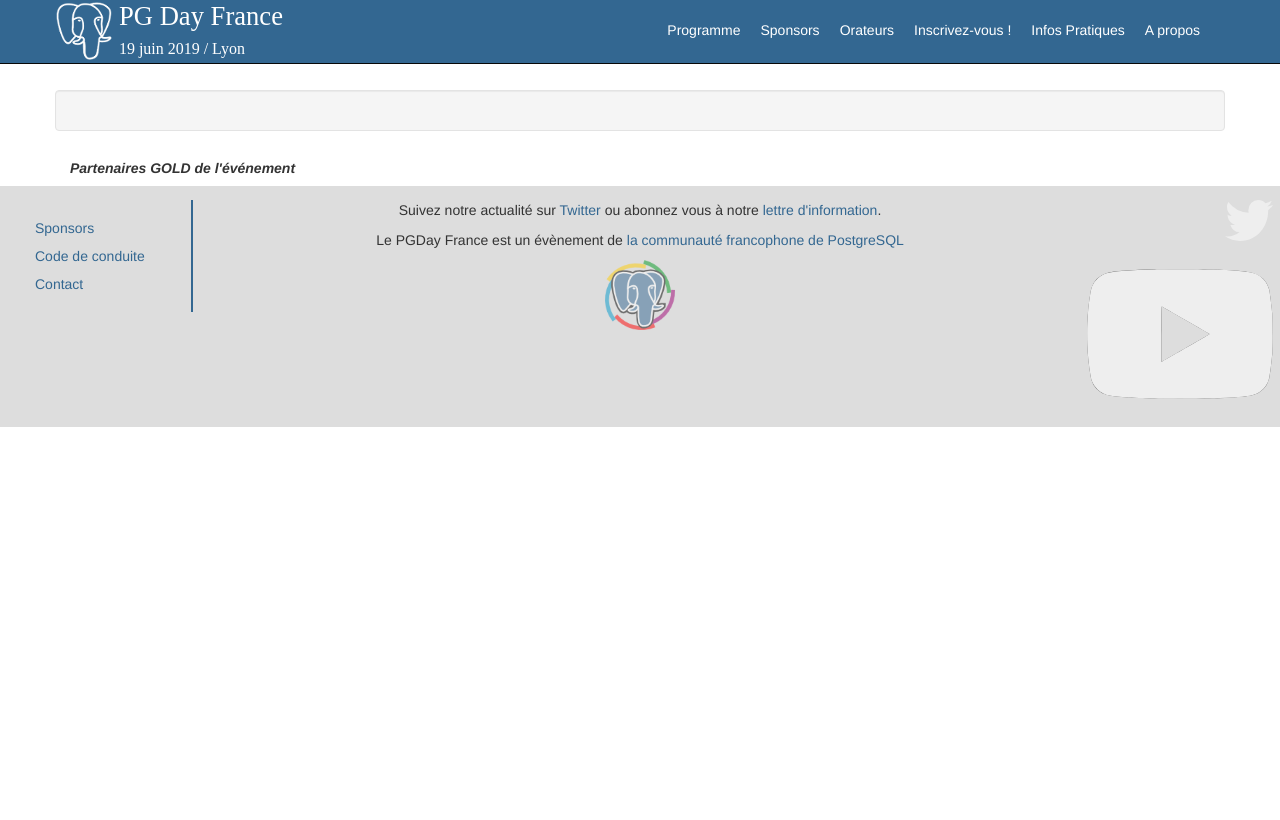
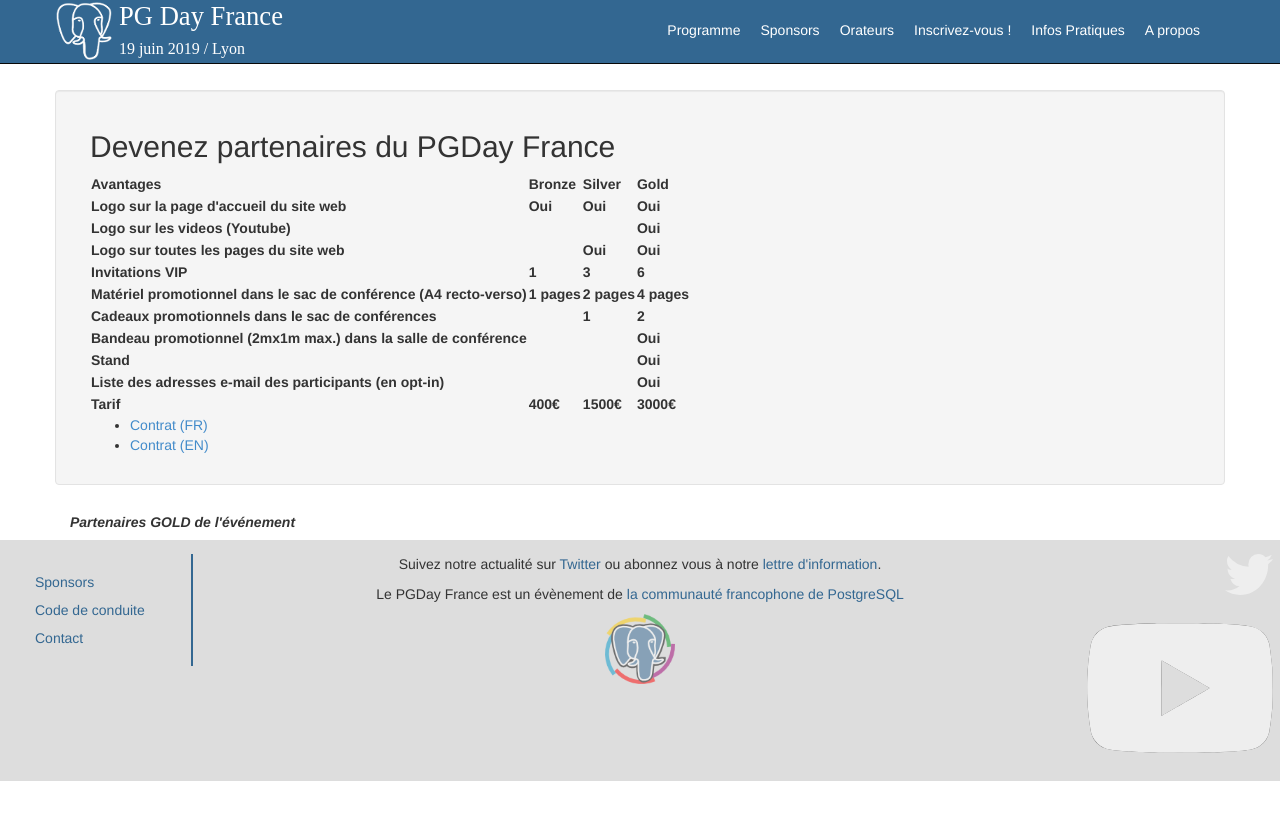
Before and after one commit to postgresqlfr/2024.pgday.fr, a Jekyll site: the page built from sponsors.html, in a window 1280 px wide. Shown: the top 820 px of the page. Built offline with Jekyll 4.4.1, drawn with Linux system fonts in a browser that asks for light colours.

Commit message:
Ajout d'informations dans la page sponsors

```diff
--- a/sponsors.html
+++ b/sponsors.html
@@ -2,6 +2,92 @@
 layout: 1colonne
 title: Partenaires
 ---
+
+<h2>
+  Devenez partenaires du PGDay France
+</h2>
+
+<table>
+  <thead>
+    <tr>
+      <th>Avantages</th>
+      <th>Bronze</th>
+      <th>Silver</th>
+      <th>Gold</th>
+    </tr>
+  </thead>
+  <tr>
+    <th>Logo sur la page d'accueil du site web</th>
+    <th>Oui</th>
+    <th>Oui</th>
+    <th>Oui</th>
+  </tr>
+  <tr>
+    <th>Logo sur les videos (Youtube)</th>
+    <th></th>
+    <th></th>
+    <th>Oui</th>
+  </tr>
+  <tr>
+    <th>Logo sur toutes les pages du site web</th>
+    <th></th>
+    <th>Oui</th>
+    <th>Oui</th>
+  </tr>
+  <tr>
+    <th>Invitations VIP</th>
+    <th>1</th>
+    <th>3</th>
+    <th>6</th>
+  </tr>
+
+  <tr>
+    <th>Matériel promotionnel dans le sac de conférence (A4 recto-verso)</th>
+    <th>1 pages</th>
+    <th>2 pages</th>
+    <th>4 pages</th>
+  </tr>
+  <tr>
+    <th>Cadeaux promotionnels dans le sac de conférences</th>
+    <th></th>
+    <th>1</th>
+    <th>2</th>
+  </tr>
+  <tr>
+    <th>Bandeau promotionnel (2mx1m max.) dans la salle de conférence</th>
+    <th></th>
+    <th></th>
+    <th>Oui</th>
+  </tr>
+  <tr>
+    <th>Stand</th>
+    <th></th>
+    <th></th>
+    <th>Oui</th>
+  </tr>
+  <tr>
+    <th>Liste des adresses e-mail des participants (en opt-in)</th>
+    <th></th>
+    <th></th>
+    <th>Oui</th>
+  </tr>
+  <tr>
+      <th>Tarif</th>
+      <th>400€</th>
+      <th>1500€</th>
+      <th>3000€</th>
+    </tr>
+</table>
+
+<ul>
+  <li>
+    <a href="https://postgresqlfr.gitlab.io/contrats/2019.pgday.fr/pgdayfrance_2019_sponsorship_contract_v9_french.pdf">Contrat (FR)</a>
+  </li>
+  <li>
+    <a href="https://postgresqlfr.gitlab.io/contrats/2019.pgday.fr/pgdayfrance_2019_sponsorship_contract_v9.pdf">Contrat (EN)</a>
+  </li>
+</ul>
+
 
 
 
```
